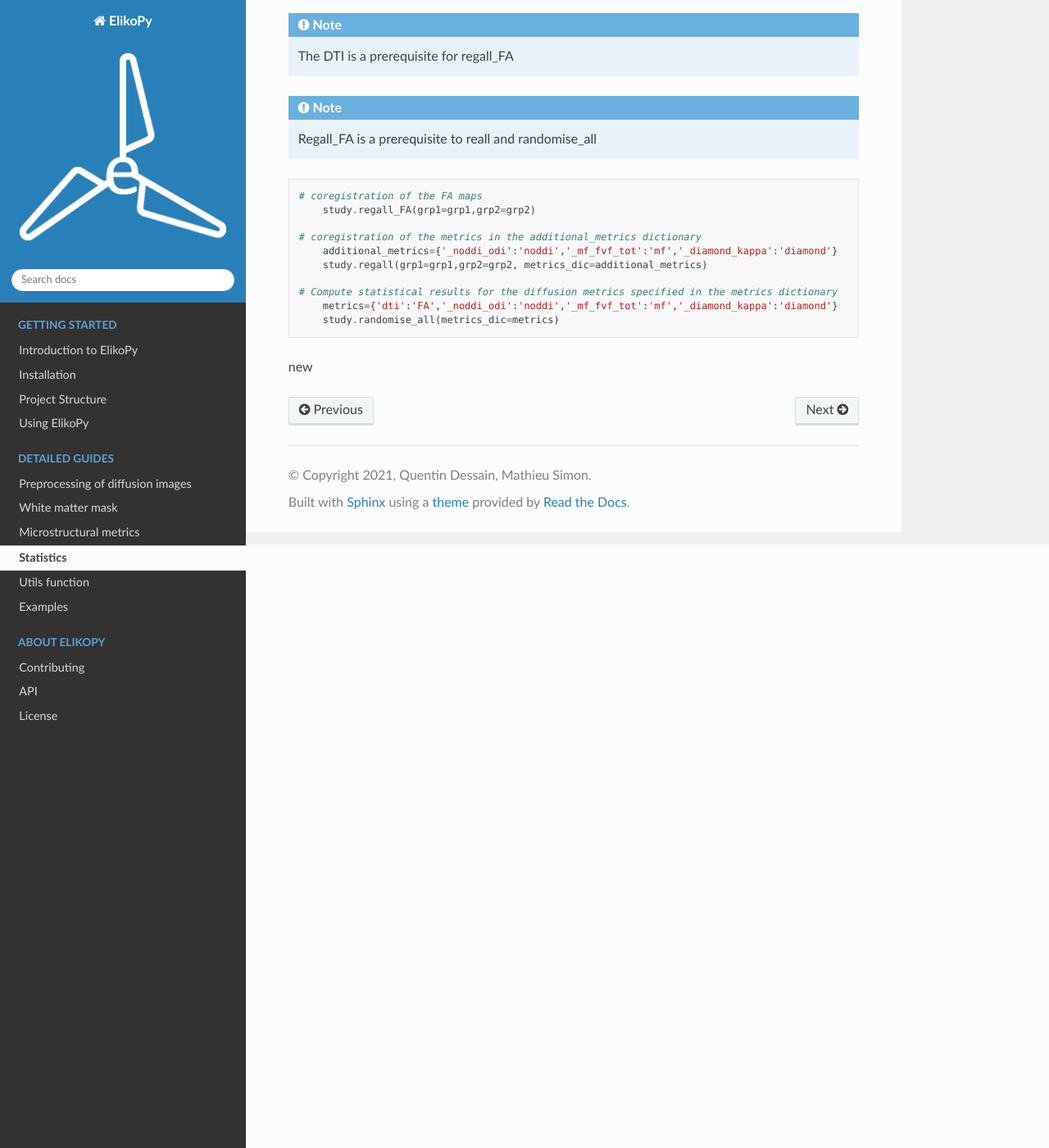
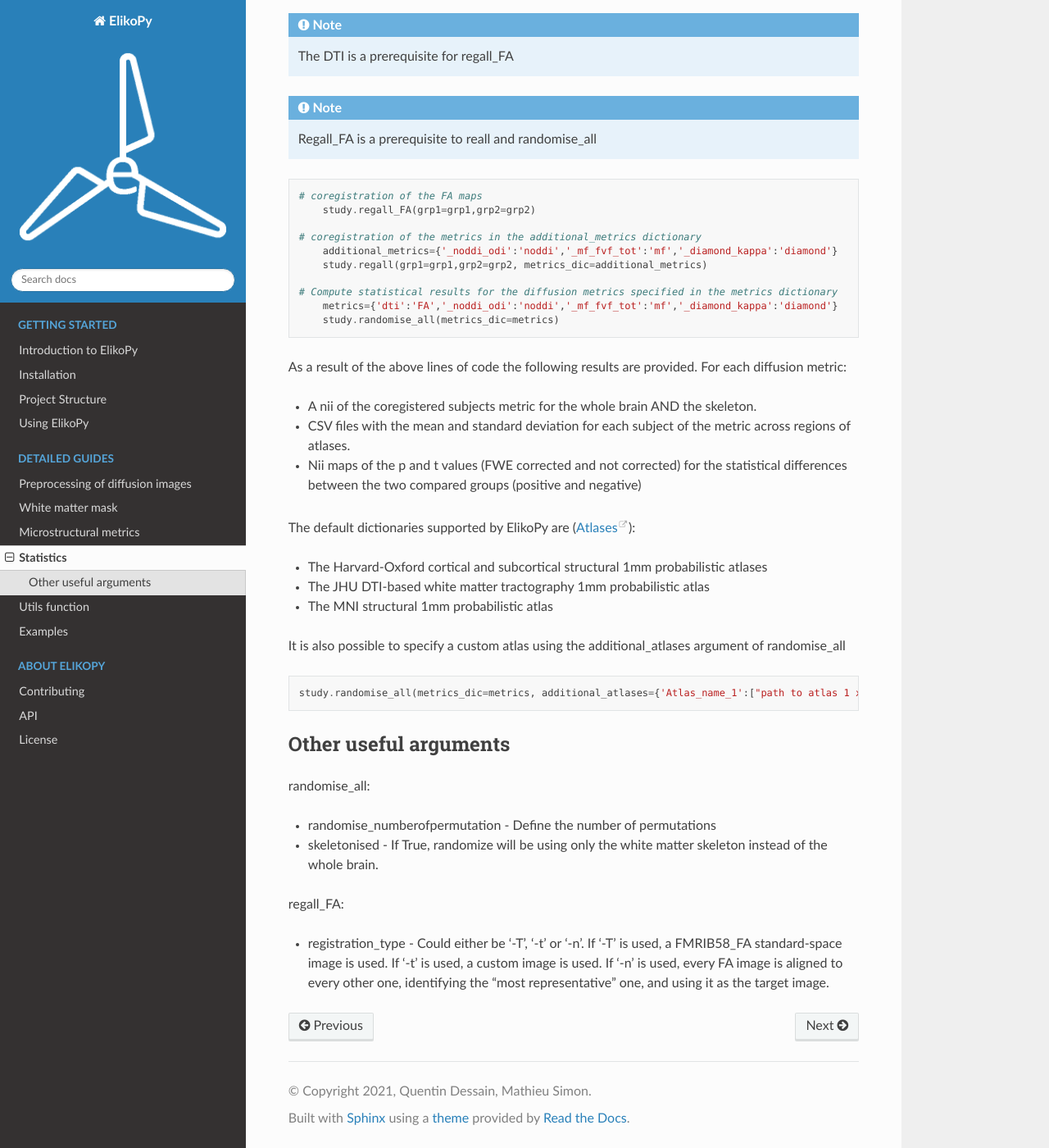
Before and after one commit to Hyedryn/elikopy, a Sphinx documentation site: the page built from docs/stats.rst, in a window 1280 px wide and 1400 px high, scrolled down 736 px. Shown: the whole window at 82% size. Built offline with Sphinx 7.4.7 and the Read the Docs theme 2.0.0, drawn with Linux system fonts in a browser that asks for light colours.

Commit message:
stat doc

```diff
--- a/docs/stats.rst
+++ b/docs/stats.rst
@@ -42,4 +40,33 @@ Tract-Based Spatial Statistics of FSL : `TBSS FSL <https://fsl.fmrib.ox.ac.uk/fs
 	metrics={'dti':'FA','_noddi_odi':'noddi','_mf_fvf_tot':'mf','_diamond_kappa':'diamond'}
 	study.randomise_all(metrics_dic=metrics)
 
-new
+As a result of the above lines of code the following results are provided. For each diffusion metric:
+
+* A nii of the coregistered subjects metric for the whole brain AND the skeleton.
+* CSV files with the mean and standard deviation for each subject of the metric across regions of atlases.
+* Nii maps of the p and t values (FWE corrected and not corrected) for the statistical differences between the two compared groups (positive and negative)
+
+The default dictionaries supported by ElikoPy are (`Atlases <https://fsl.fmrib.ox.ac.uk/fsl/fslwiki/Atlases>`_):
+
+* The Harvard-Oxford cortical and subcortical structural 1mm probabilistic atlases
+* The JHU DTI-based white matter tractography 1mm probabilistic atlas
+* The MNI structural 1mm probabilistic atlas
+
+It is also possible to specify a custom atlas using the additional_atlases argument of randomise_all
+
+.. code-block:: python
+
+	study.randomise_all(metrics_dic=metrics, additional_atlases={'Atlas_name_1':["path to atlas 1 xml","path to atlas 1 nifti"],'Atlas_name_2':["path to atlas 2 xml","path to atlas 2 nifti"]})
+
+
+Other useful arguments
+^^^^^^^^^^^^^^^^^^^^^^
+
+randomise_all:
+
+- randomise_numberofpermutation - Define the number of permutations
+- skeletonised - If True, randomize will be using only the white matter skeleton instead of the whole brain.
+
+regall_FA:
+
+- registration_type - Could either be '-T', '-t' or '-n'. If '-T' is used, a FMRIB58_FA standard-space image is used. If '-t' is used, a custom image is used. If '-n' is used, every FA image is aligned to every other one, identifying the "most representative" one, and using it as the target image.
```
Also changed, not shown: other parts of docs/stats.rst (+0 -2 lines).
